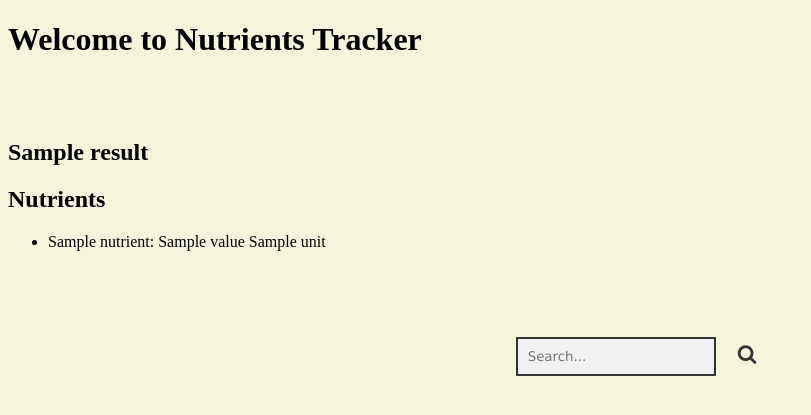
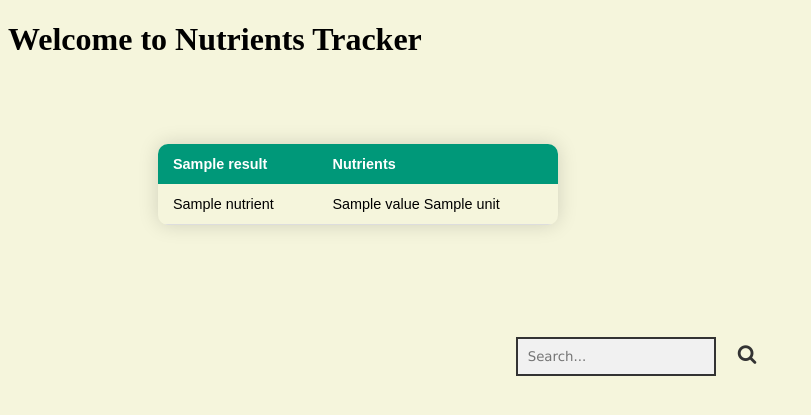
Before and after one commit to Ghady-Abboud/Nutrients-Tracker, a Flask app: template templates/index.html in a window 1280 px wide. Shown: the top 415 px of the page, without its empty margins (0-811 px from the left). Run offline with Flask 3, Linux system fonts and the light colour scheme; the template is opened without the code that fills it: most values are stand-ins (such as "Sample title", 1, 10 or a date in 2020).

Commit message:
Created the table for the data and styled it. Shortened the name for the nutrients

```diff
--- a/main.py
+++ b/main.py
@@ -10,25 +10,35 @@
 from flask import Flask, jsonify, render_template, request, redirect, url_for
 import requests
 
-#response = requests.get('https://api.nal.usda.gov/fdc/v1/foods/list?api_key=n0REEKBm9KoyfBmL0UneSt5WSej8lzTmziYBpncl')
-#data = response.json() # Parse the content of of an HTTP reponse as JSON format
-
 
 app = Flask(__name__)
 
-#@app.route('/foods/search')
-def search(query): # Food Search function
+def search(query):
 
-    #query = request.args.get('query') # This gets the query from the user then appends it to the api url
 
     API_URL = f"https://api.nal.usda.gov/fdc/v1/foods/search?api_key=n0REEKBm9KoyfBmL0UneSt5WSej8lzTmziYBpncl&query={query}"
-    response = requests.get(API_URL) # This retrieves the HTTP response of the query
+    response = requests.get(API_URL)
 
-
-    # If the query from the user was successful, then filter out the data by the relevant nutrients
     try:
         if response.status_code == 200:
             search_results = response.json()
+
+            shorter_nutrients = {
+                "Protein" : "Protein",
+                "Total lipid (fat)" : "Fat",
+                "Energy": "Energy",
+                "Total Sugars":"Total Sugar",
+                "Fiber, total dietary" : "Fiber",
+                "Calcium, Ca": "Calcium",
+                "Iron, Fe": "Iron",
+                "Sodium, Na":"Sodium",
+                "Vitamin A, IU":"Vitamin A",
+                "Vitamin C, total ascorbic acid" : "Vitamin C",
+                "Cholesterol": "Cholesterol",
+                "Fatty acids, total trans": "Trans Fat",
+                "Fatty acids, total saturated":"Saturated Fat",
+                "Carbohydrate, by difference" :"Carbohydrates"
+            }
 
             relevant_nutrients = ['Protein',
                                 "Total lipid (fat)",
@@ -50,11 +60,17 @@ def search(query): # Food Search function
             nutrients = []
             for nutrient in search_results['foods'][0]['foodNutrients']:
                 if nutrient['nutrientName'] in relevant_nutrients:
+
+                    if nutrient['nutrientName'] in shorter_nutrients:
+                        # If it is, use the shorter version
+                        nutrient_name = shorter_nutrients[nutrient['nutrientName']]
+
                     nutrient_info = {
-                        'name': nutrient['nutrientName'],
+                        'name': nutrient_name,
                         'value': nutrient['value'],
                         'unit': nutrient['unitName']
                     }
+
                     nutrients.append(nutrient_info)
 
             filtered_data = {
@@ -62,7 +78,7 @@ def search(query): # Food Search function
                 'Nutrients' : nutrients
             }
 
-            return filtered_data # Return the retrieved data as a dict
+            return filtered_data
 
     except:
         return "Error: Unable to retrieve search results"
@@ -70,7 +86,7 @@ def search(query): # Food Search function
 
 @app.route('/', methods = ['GET','POST'])
 def home():
-    if request.method == 'POST' : # Generated when a user submits a form by clicking the submit button
+    if request.method == 'POST' :
         new_query = request.form['query']
         results = search(query = new_query)
         return render_template('index.html',results=results)
--- a/static/style.css
+++ b/static/style.css
@@ -31,3 +31,34 @@ border-color: transparent;
 body {
   background-color: beige;
 }
+
+
+.data_display {
+  padding-left:150px;
+}
+.table_style {
+  border-collapse: collapse;
+  margin: 25px 0;
+  font-size: 0.9em;
+  font-family: sans-serif;
+  min-width: 400px;
+  box-shadow: 0 0 20px rgba(0, 0, 0, 0.15);
+  border-radius: 10px;
+  overflow: hidden;
+
+}
+.table_style thead tr {
+  background-color: #009879;
+  color: #ffffff;
+  text-align: left;
+}
+.table_style th,
+.table_style td {
+  padding: 12px 15px;
+}
+.table_style tbody tr {
+  border-bottom: 1px solid #dddddd;
+}
+.table_style tbody tr:nth-of-type(even) {
+  background-color: #f3f3f3;
+}
--- a/templates/index.html
+++ b/templates/index.html
@@ -14,26 +14,44 @@
     <div class="search-container">
         <form action="#" method="POST">
             <input type="search" name="query" placeholder="Search..."/>
-            <button type="submit" > <i class = 'fa fa-search'></i> </button>
+            <button type="submit"> <i class = 'fa fa-search'></i> </button>
         </form>
     </div>
 
-    <div id = "content">
+    <div class = "data_display">
+
         {% if results %}
-        <div id = 'foodname'>
-        <h2>{{ results.Name }}</h2>
-        </div>
-        <div id='nutrientinfo'>
-            <h2>{{ 'Nutrients'}}</h2>
+
+        <table class='table_style'>
+
+            <thead>
+                <tr>
+                    <th class='food_header'>{{ results.Name }}</th>
+                    <th class = 'nutrient_header'>Nutrients</th>
+                </tr>
+            </thead>
+        <tbody>
+        <div id ='nutrient_info'>
         <ul>
             {% for nutrient in results.Nutrients %}
-                <li>{{ nutrient.name }}: {{ nutrient.value }} {{ nutrient.unit }}</li>
-            {% endfor %}
+
+                <tr>
+                    <td>{{ nutrient.name }}</td>
+                    <td>{{ nutrient.value }} {{ nutrient.unit }}</td>
+                </tr>
+
+                {% endfor %}
+        </tbody>
+        </div>
+
         </ul>
         {% endif %}
-        </div>
+
+
+        </table>
 
     </div>
 
+
 </body>
 </html>
```
